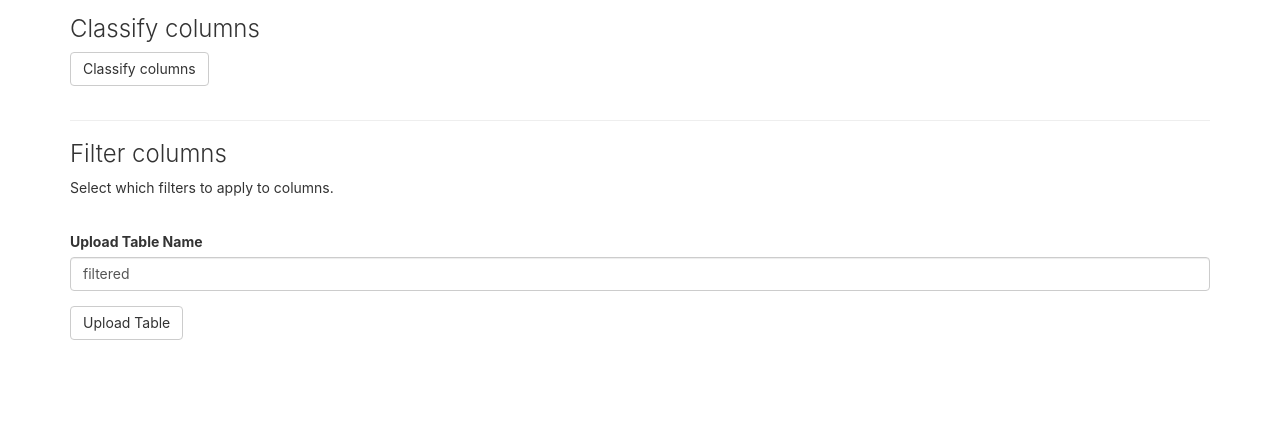
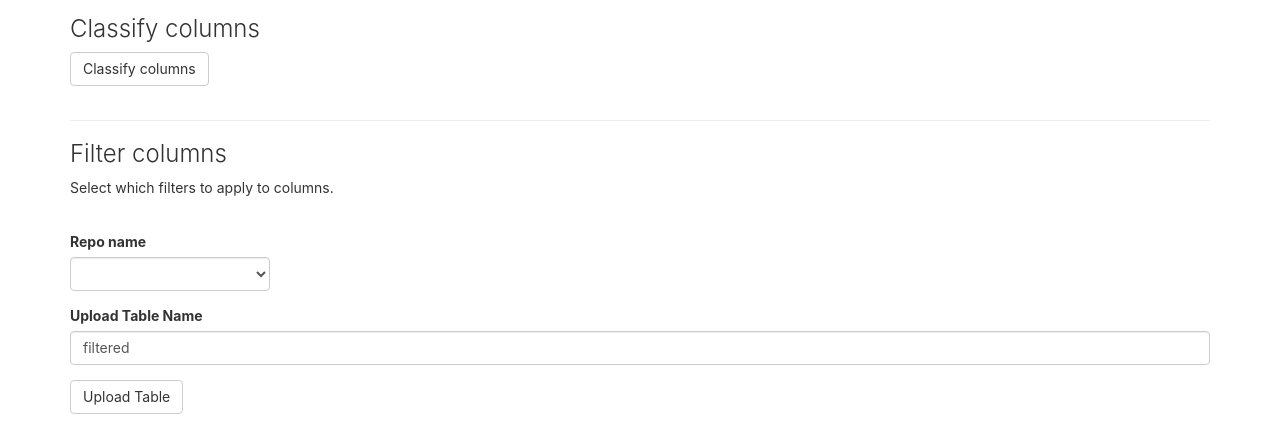
Before and after one commit to cbinnig/sharedb, a Python web app: template templates/index.html in a window 1280 px wide. Shown: the part 649-1097 px from the top of the page. Before the commit the page ends 989 px from the top, so only its background shows below. Run offline with Jinja, Linux system fonts and the light colour scheme; the template is opened without the code that fills it, so the values that code supplies are empty; some libraries are stand-ins or nearby versions.

Commit message:
add new features

```diff
--- a/frontend/js/main.js
+++ b/frontend/js/main.js
@@ -75,26 +75,26 @@ function showDHLogin() {
 
 function updateTable(table, target) {
     // Extract columns
-    let columns = [];
-    for (let key in table) {
+    var columns = [];
+    for (var key in table) {
         if (table.hasOwnProperty(key)) {
             columns.push(key);
         }
     }
     // Build data
-    let size = table[columns[0]].length;
-    let data = [];
-    for (let i = 0; i < size; i++) {
-        let row = [];
-        for (let key of columns) {
+    var size = table[columns[0]].length;
+    var data = [];
+    for (var i = 0; i < size; i++) {
+        var row = [];
+        for (var key of columns) {
             row.push(table[key][i]);
         }
         data.push(row);
     }
     // Reshape columns
 
-    let stupidColumns = [];
-    for (let name of columns) {
+    var stupidColumns = [];
+    for (var name of columns) {
         stupidColumns.push({"title": name});
     }
 
@@ -105,7 +105,7 @@ function updateTable(table, target) {
 }
 
 function createPipelineForm(pipelines) {
-    let form = document.getElementById("pipeline-form");
+    var form = document.getElementById("pipeline-form");
 
     let group = document.createElement("div");
     group.setAttribute("class", "form-group");
@@ -168,7 +168,6 @@ function createFilteringForm(ratings) {
                     }
                 }
             }
-            console.log(best);
 
             for (var cls in ratings[name]) {
                 if (ratings[name].hasOwnProperty(cls)) {
@@ -208,10 +207,14 @@ function setTable(form) {
 
 function setRepo() {
     var repoName = document.getElementById('repoName');
+    var upRepoName = document.getElementById('upRepoName');
     for (var repo in TABLE_LIST) {
         var option = document.createElement("option");
         option.textContent = repo;
+        var upOption = document.createElement("option");
+        upOption.textContent = repo;
         repoName.appendChild(option);
+        upRepoName.appendChild(upOption);
     }
     setTable(repoName);
 
@@ -260,10 +263,10 @@ function setPipeline(form) {
 }
 
 function queryTable(form) {
-    let data = {
+    var data = {
         "repoName": form.repoName.value,
         "tableName": form.tableName.value,
-        "sampleSize": form.sampleSize.value,
+        "sampleSize": form.sampleSize.value
     };
 
     $.post("api/query", data, function(response) {
@@ -319,10 +322,10 @@ function classify(form) {
 }
 
 function filter(form) {
-    let filters = {};
-    let selections = form.getElementsByTagName("select");
-    for (let i = 0; i < selections.length; i++) {
-        let choice = selections[i].value;
+    var filters = {};
+    var selections = form.getElementsByTagName("select");
+    for (var i = 0; i < selections.length; i++) {
+        var choice = selections[i].value;
         if (choice == "ignore") {
             continue;
         } else {
@@ -333,8 +336,7 @@ function filter(form) {
     //let request = {
     //    "filters": filters,
     //};
-    let request = filters;
-    console.log(request);
+    var request = filters;
 
     $.post("api/filter", request, function(response) {
         if (response["ok"]) {
@@ -354,10 +356,12 @@ $(document).ready(function(){
 
 function upload(form) {
     var repo_name = document.getElementById("repoName").value;
+    var up_repo_name = document.getElementById("upRepoName").value;
     var table_name = document.getElementById("tableName").value;
     var request = {"uploadTable" : form.uploadTable.value,
                    "repoName" : repo_name,
-                   "tableName" : table_name};
+                   "tableName" : table_name,
+                   "up_repo_name" : up_repo_name};
     $.post("api/upload", request, function(response) {
         if (response["ok"]) {
             presentAlert("alert-success", "Filtered table uploaded");
--- a/templates/index.html
+++ b/templates/index.html
@@ -129,6 +129,11 @@
         <!-- Upload data to Datahub-->
         <form onsubmit="return upload(this);">
             <div class="form-group">
+                <label for="upRepoName">Repo name</label>
+                <select id="upRepoName" class="form-control" style="width: 200px"></select>
+                <!--<input type="text" class="form-control" id="repoName" placeholder="Repo name" value="test">-->
+            </div>
+            <div class="form-group">
                 <label for="uploadTable">Upload Table Name</label>
                 <input type="text" class="form-control" id="uploadTable" placeholder="Enter Table Name" value="filtered">
             </div>
```
Also changed, not shown: datahub/datahub.py (+4 -4 lines), frontend.py (+5 -4 lines).
